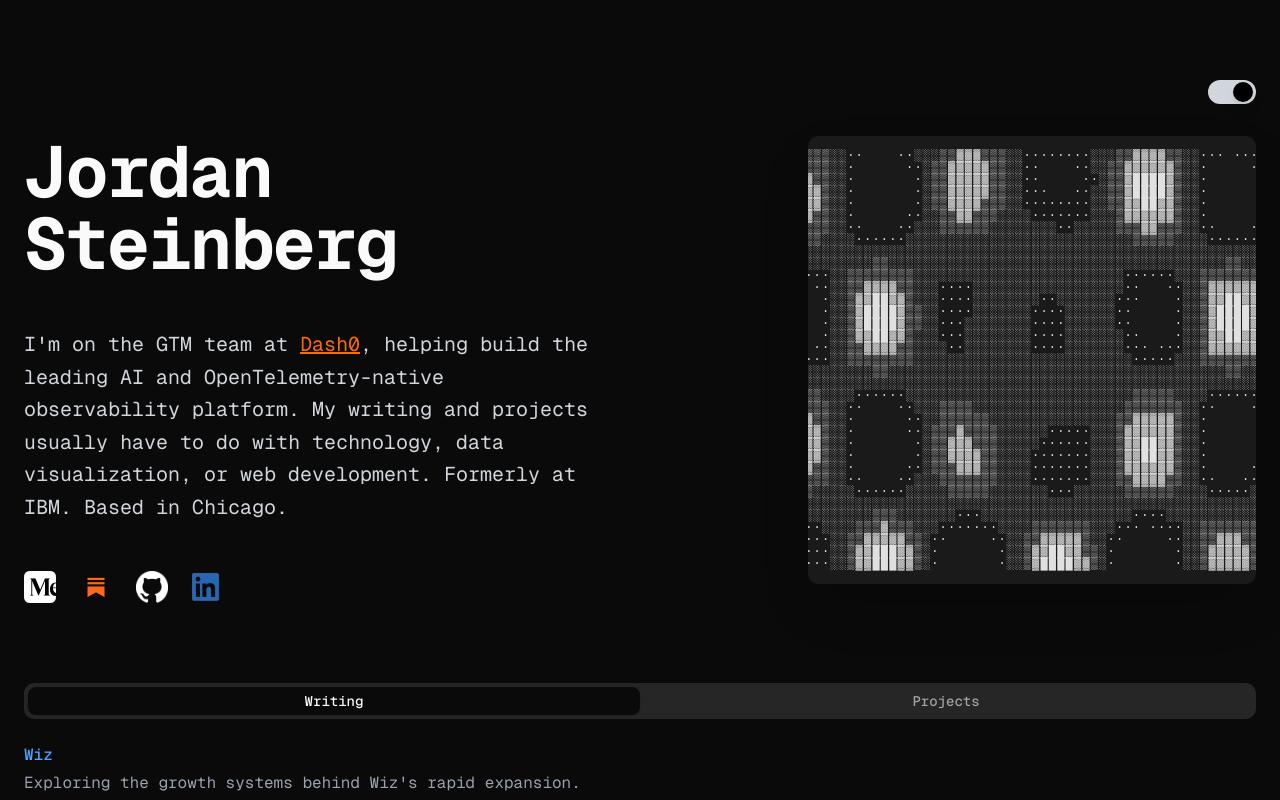
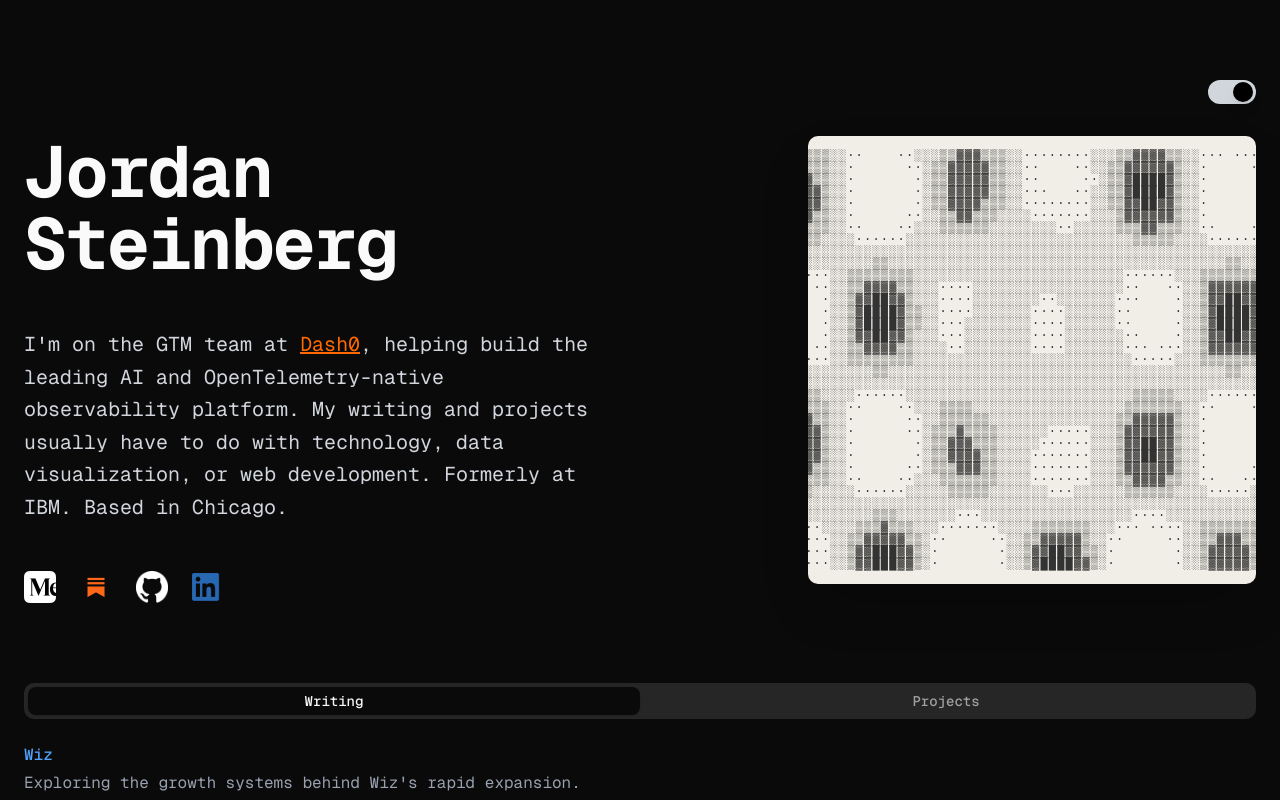
Before and after one commit to jordanskizash/profiile-site, a Next.js app: page / in a window 1280 px wide. Shown: the top 800 px of the page. Built offline with nearby package versions, Linux system fonts and the light colour scheme.

Commit message:
Fix home animation

```diff
--- a/components/home-animation.tsx
+++ b/components/home-animation.tsx
@@ -84,8 +84,11 @@
     return () => observer.disconnect();
   }, [theme]);
 
-  const BACKGROUND_COLOR = isDark ? '#1a1a1a' : '#F0EEE6';
-  const TEXT_COLOR = isDark ? '#e0e0e0' : '#333';
+//   const BACKGROUND_COLOR = isDark ? '#1a1a1a' : '#F0EEE6';
+//   const TEXT_COLOR = isDark ? '#e0e0e0' : '#333';
+
+  const BACKGROUND_COLOR = isDark ? '#F0EEE6' : '#1a1a1a';
+  const TEXT_COLOR = isDark ? '#333' : '#e0e0e0';
 
   useEffect(() => {
     let animationId: number;
```
